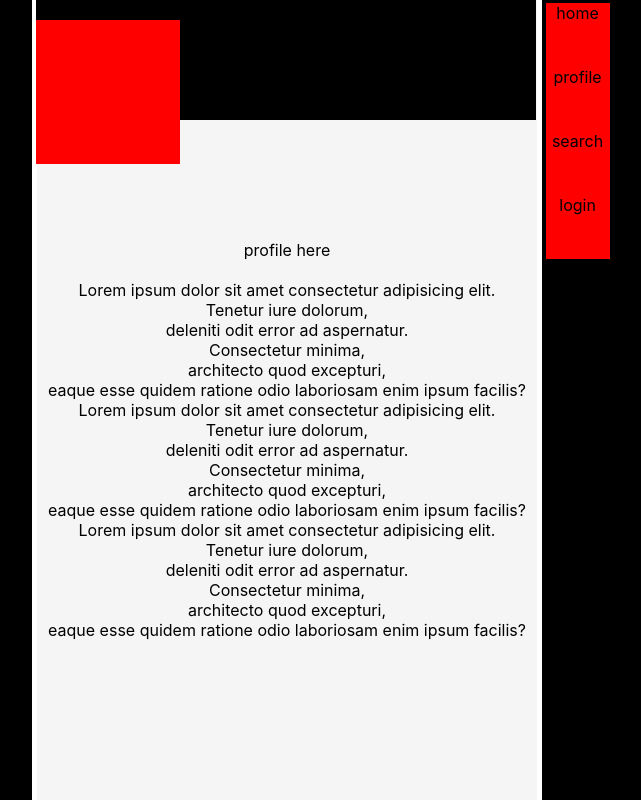
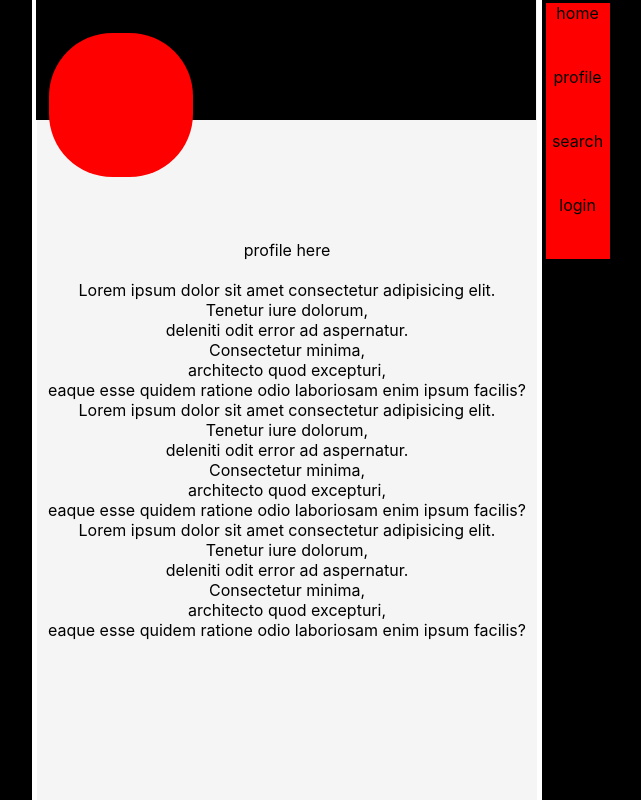
Before and after one commit to suku60/frontend-project-6, a React (Create React App) app: page /profile in a window 1280 px wide. Shown: the whole page, without its empty margins (353-994 px from the left). Built offline with nearby package versions, Linux system fonts and the light colour scheme.

Commit message:
Profile picture placed.

```diff
--- a/src/Containers/Profile/Profile.css
+++ b/src/Containers/Profile/Profile.css
@@ -71,6 +71,10 @@
 
     background-color: red;
 
+    margin: .8em;
+
+    border-radius: 44%;
+
 }
 /* COMPONENTS */
 
```
